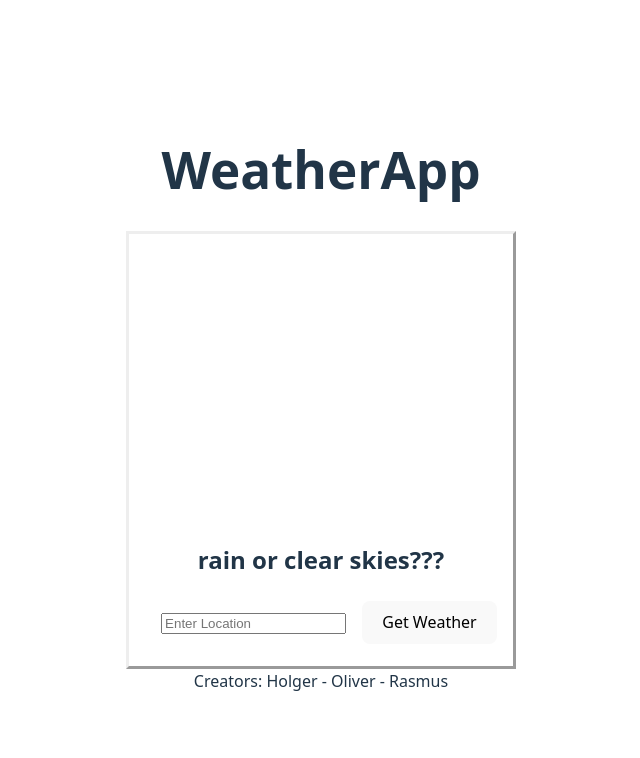
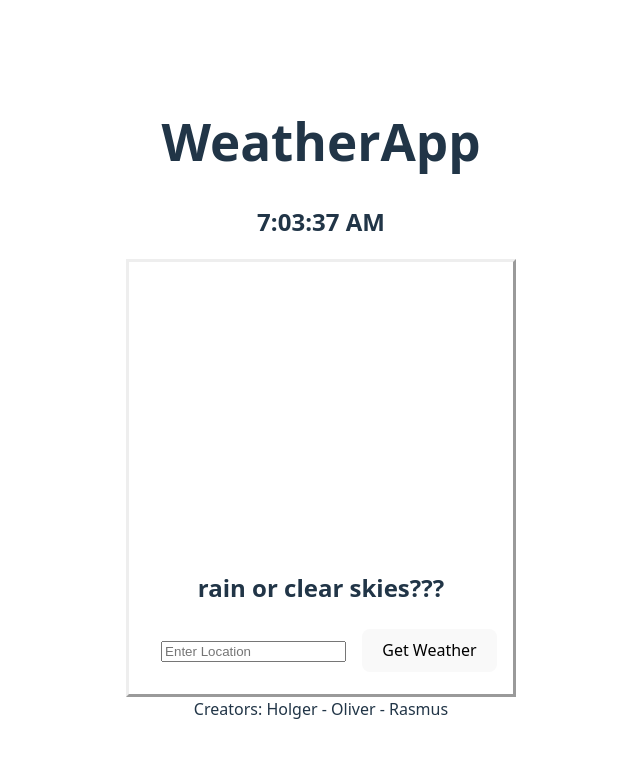
Before and after one commit to NightgaleX/WeatherApp, a React (Vite) app: page / in a window 1280 px wide. Shown: the top 758 px of the page, without its empty margins (319-959 px from the left). Built offline with nearby package versions, Linux system fonts and the light colour scheme.

Commit message:
Basic clock added.

```diff
--- a/src/App.jsx
+++ b/src/App.jsx
@@ -1,4 +1,4 @@
-import { useState } from "react";
+import { useState, useEffect } from "react";
 import "./App.css";
 
 function WeatherFetcher() {
@@ -23,6 +23,7 @@ function WeatherFetcher() {
     />
   );
 }
+
   function WeatherRenderer({ city, newCity, onSearch, weather }) {
     return (
       <div>
@@ -51,10 +52,25 @@ function WeatherFetcher() {
     );
   }
 
+  function Clock() {
+  const [ctime, setTime] = useState(new Date().toLocaleTimeString());
+
+  useEffect(() => {
+    const interval = setInterval(() => {
+      setTime(new Date().toLocaleTimeString());
+    }, 1000);
+
+    return () => clearInterval(interval);
+  }, []);
+
+  return <h2>{ctime}</h2>;
+}
+
   export default function WeatherApp() {
     return (
         <div>
           <h1 id="header">WeatherApp</h1>
+          <Clock />
 
         <div id="container">
               <WeatherFetcher />
```
